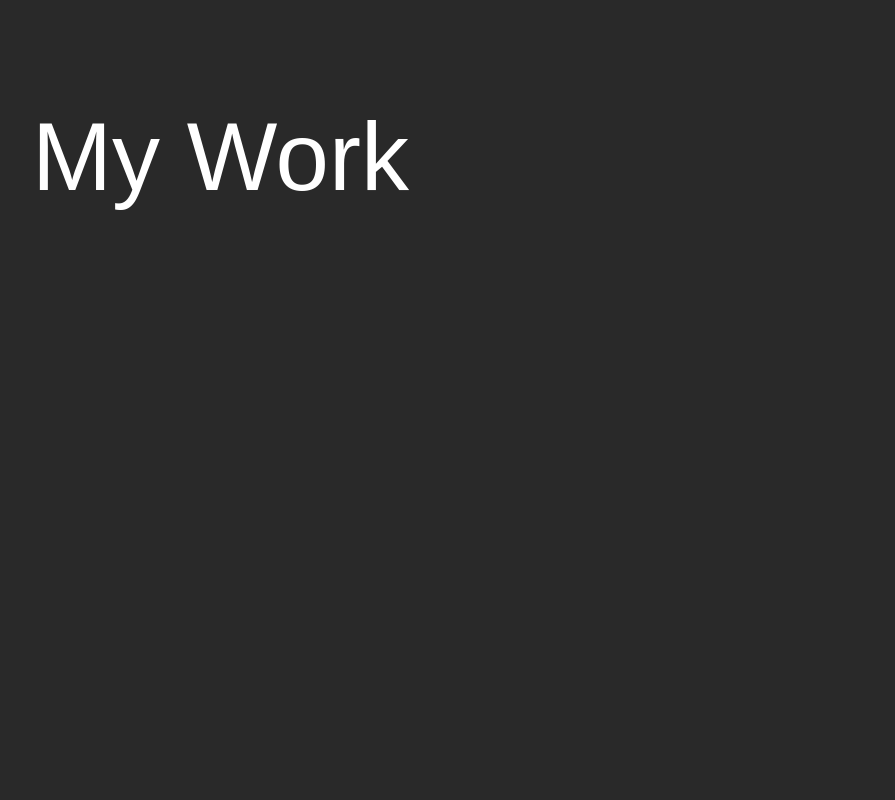
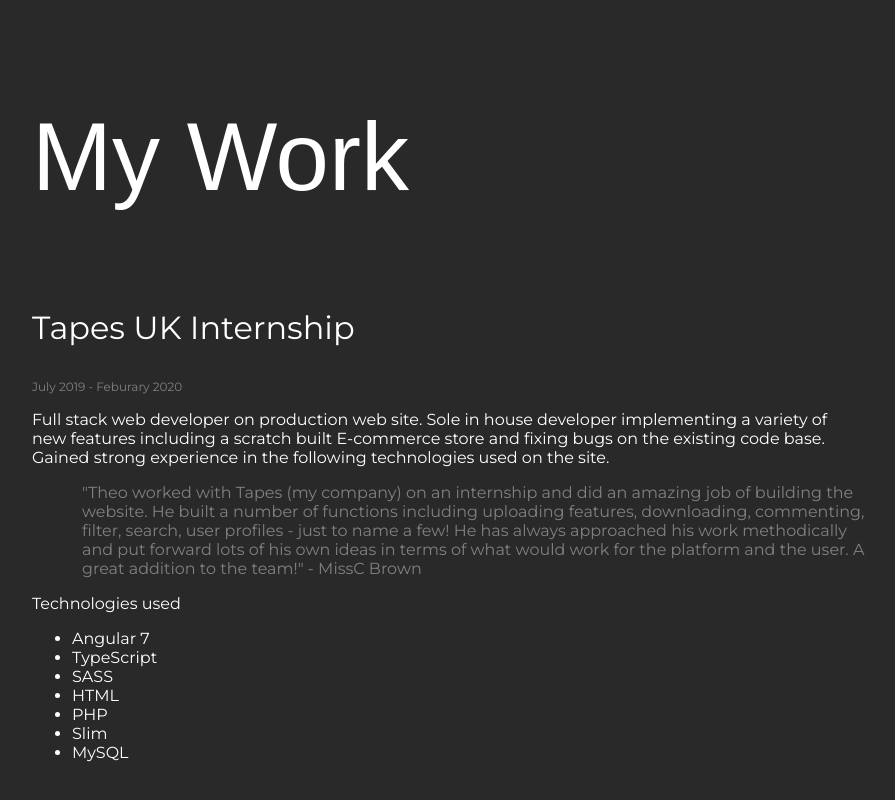
Before and after one commit to theocrowley24/PortfolioMark2, a plain HTML site: page index.html in a window 1280 px wide. Shown: the part 944-1744 px from the top of the page, without its empty margins (168-1063 px from the left). Drawn offline with Linux system fonts and the light colour scheme; no server answers; a web font is replaced by a local one.

```diff
--- a/index.html
+++ b/index.html
@@ -47,6 +47,37 @@
             <div class='title'>
                 <p>My Work</p>
             </div>
+
+            <div class='work-example'>
+                <p id='header'>Tapes UK Internship</p>
+                <p id='date'>July 2019 - Feburary 2020</p>
+                <p id='text'>
+                    Full stack web developer on production web site.
+                    Sole in house developer implementing a variety of new features including a
+                    scratch built E-commerce store and fixing bugs on the existing code base.
+                    Gained strong experience in the following technologies used on the site.
+                </p>
+
+                <p id='quote'>
+                    "Theo worked with Tapes (my company) on an internship and did an amazing job of building the website.
+                    He built a number of functions including uploading features, downloading, commenting, filter, search,
+                    user profiles - just to name a few!
+                    He has always approached his work methodically and put forward lots of his own ideas in terms of
+                    what would work for the platform and the user. A great addition to the team!"
+                    - MissC Brown
+                </p>
+
+                <p id='list-header'>Technologies used</p>
+                <ul>
+                    <li>Angular 7</li>
+                    <li>TypeScript</li>
+                    <li>SASS</li>
+                    <li>HTML</li>
+                    <li>PHP</li>
+                    <li>Slim</li>
+                    <li>MySQL</li>
+                </ul>
+            </div>
         </div>
     </div>
 </body>
```
